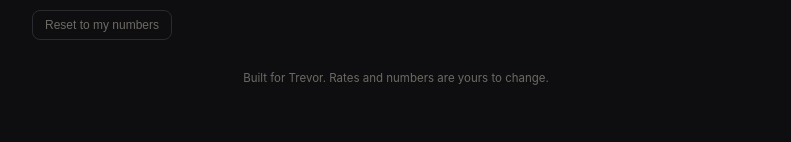
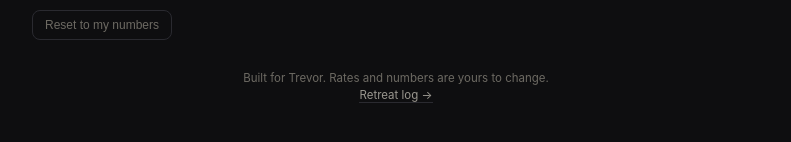
Before and after one commit to sacredjourneys/budget, a plain HTML site: page index.html in a window 1280 px wide. Shown: the part 3558-3700 px from the top of the page, without its empty margins (244-1035 px from the left). Drawn offline with Linux system fonts and the light colour scheme; no server answers.

Commit message:
Link the retreat log from the budget footer

```diff
--- a/index.html
+++ b/index.html
@@ -184,7 +184,7 @@
   </section>
 
   <button class="reset" id="reset">Reset to my numbers</button>
-  <footer>Built for Trevor. Rates and numbers are yours to change.</footer>
+  <footer>Built for Trevor. Rates and numbers are yours to change.<br><a href="retreat/" style="color:var(--mut);text-decoration:none;border-bottom:1px solid var(--line)">Retreat log &rarr;</a></footer>
 </div>
 
 <script>
```
